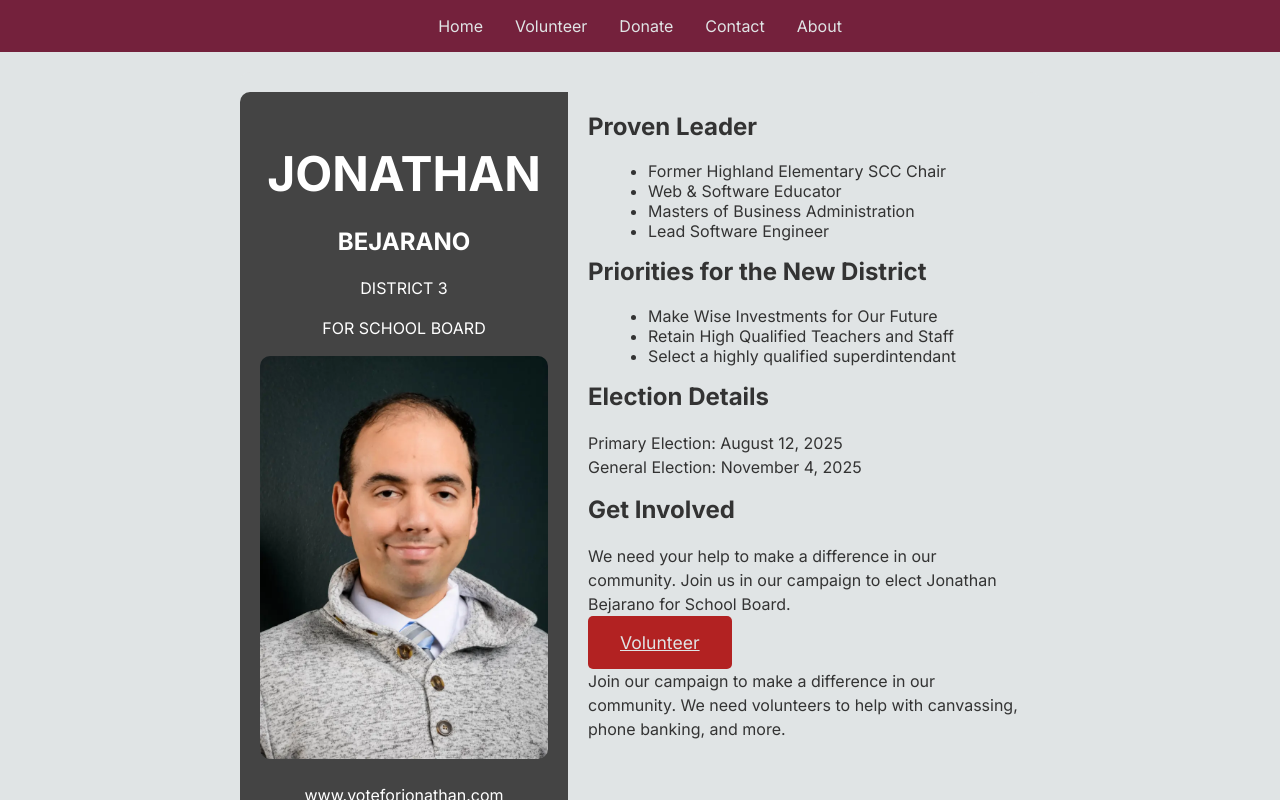
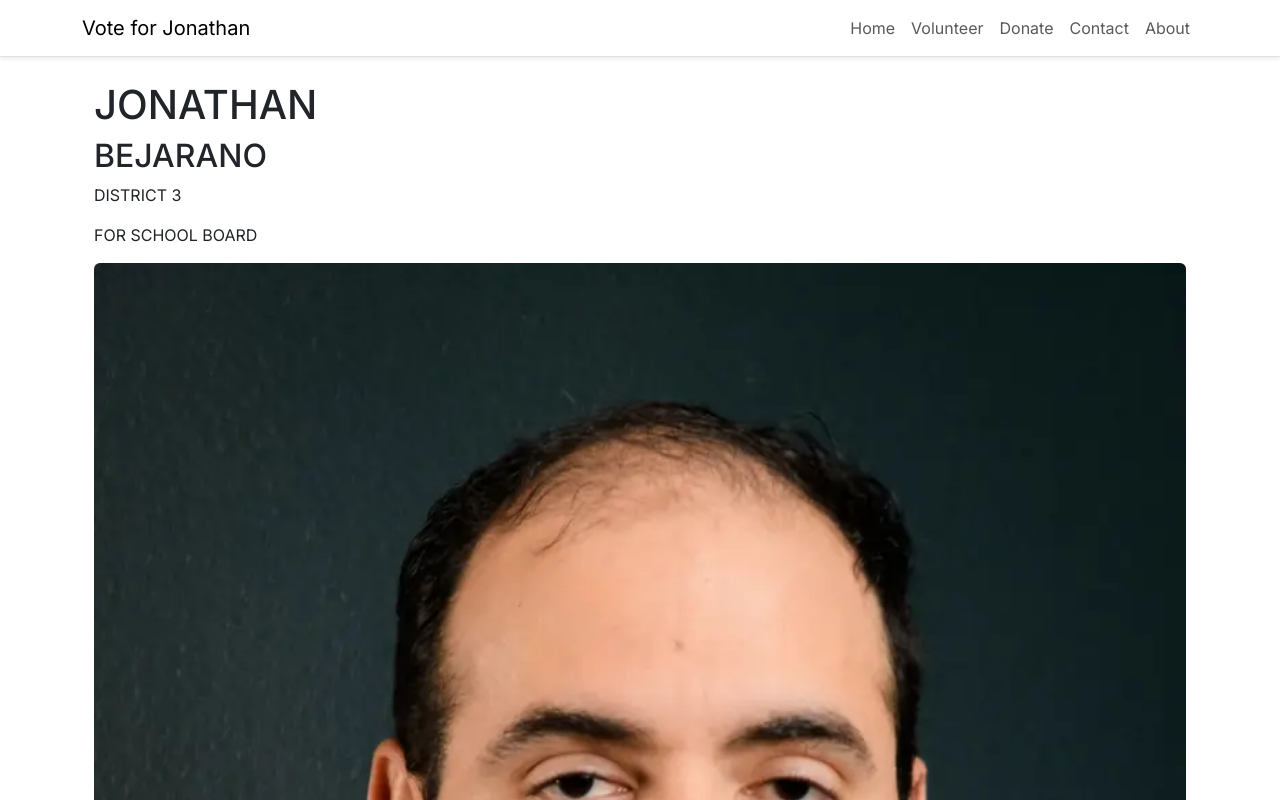
Before and after one commit to jbejar/voteforjonathan, a Next.js app: page / in a window 1280 px wide. Shown: the top 800 px of the page. Built offline with nearby package versions, Linux system fonts and the light colour scheme.

Commit message:
feat: migrate to Bootstrap and improve project structure
- Add Bootstrap and React Bootstrap integration
- Customize theme colors in SCSS
- Migrate layout to use React Bootstrap components
- Add ESLint configuration
- Extract metadata to separate file
- Add project coding standards documentation

```diff
--- a/src/app/globals.css
+++ /dev/null
@@ -1,129 +0,0 @@
-:root {
-  --primary: #444444;
-  --text: #333333;
-  --secondary: #74213C;
-  --accent: #B22222;
-  --neutral: #E0E4E5;
-}
-
-body {
-  margin: 0;
-  font-family: Arial, sans-serif;
-  background-color: var(--neutral);
-  color: var(--text);
-}
-
-header {
-  background-color: var(--secondary);
-  padding: 1rem;
-  text-align: center;
-}
-
-nav a {
-  color: var(--neutral);
-  margin: 0 1rem;
-  text-decoration: none;
-}
-
-.hero {
-  background-color: var(--primary);
-  color: var(--neutral);
-  padding: 3rem 1rem;
-  text-align: center;
-}
-
-.hero img {
-  max-width: 200px;
-  border-radius: 50%;
-  margin-bottom: 1rem;
-}
-
-.section {
-  padding: 2rem;
-  max-width: 800px;
-  margin: auto;
-}
-
-.cta {
-  background-color: var(--accent);
-  color: var(--neutral);
-  border: none;
-  padding: 1rem 2rem;
-  cursor: pointer;
-  font-size: 1.1em;
-  border-radius: 5px;
-  margin: 4rem 0;
-  transition: background-color 0.2s ease;
-
-}
-
-.cta:hover {
-  background-color: var(--secondary);
-}
-
-footer {
-  background-color: var(--secondary);
-  color: var(--neutral);
-  text-align: center;
-  padding: 1rem;
-}
-
-.container {
-  width: 800px;
-  margin: 20px auto;
-  background-color: var(--neutral);
-  color: var(--text);
-  border-radius: 10px;
-  overflow: hidden;
-}
-
-.side-by-side {
-  display: flex;
-  flex-direction: row; /* Aligns children in a row */
-}
-
-.left-side {
-  width: 40%;
-  background-color: var(--primary); /* Dark Blue */
-  color: white;
-  padding: 20px;
-  text-align: center;
-}
-
-.right-side {
-  width: 60%;
-  padding: 20px;
-}
-
-h1 {
-  font-size: 3em;
-  margin-bottom: 0.5em;
-}
-
-h2 {
-  font-size: 1.5em;
-  margin-top: 0;
-}
-
-p {
-  line-height: 1.5;
-}
-
-ul {
-  list-style-type: disc;
-  margin-left: 20px;
-}
-
-.image-container {
-  margin-bottom: 20px;
-}
-
-.image-container img {
-  width: 100%; /* Make image responsive within its container */
-  height: auto;
-  border-radius: 10px; /* Optional: Add rounded corners to the image */
-}
-
-.date {
-  font-weight: bold;
-}
--- /dev/null
+++ b/src/app/globals.scss
@@ -0,0 +1,23 @@
+// Override default variables before the import
+$theme-colors: (
+  "primary": #444444,
+  "secondary": #74213C,
+  "danger": #B22222,
+  "light": #E0E4E5,
+  "dark": #333333
+);
+
+// Import Bootstrap and its default variables
+@import "bootstrap/scss/bootstrap";
+
+/* Minimal custom styles that aren't available in Bootstrap */
+.hero img {
+  max-width: 200px;
+  border-radius: 50%;
+}
+
+.image-container img {
+  width: 100%;
+  height: auto;
+  border-radius: 0.375rem;
+}
--- a/src/app/layout.tsx
+++ b/src/app/layout.tsx
@@ -1,51 +1,49 @@
+'use client'
 import { Inter } from 'next/font/google'
-import { Metadata } from 'next'
-import './globals.css'
+import Container from 'react-bootstrap/Container'
+import Nav from 'react-bootstrap/Nav'
+import Navbar from 'react-bootstrap/Navbar'
+import './globals.scss'
 
 const inter = Inter({ subsets: ['latin'] })
 
-export const metadata: Metadata = {
-  title: 'Vote for Jonathan',
-  description: 'Election campaign website for Jonathan',
-  viewport: 'width=device-width, initial-scale=1',
-  keywords: 'election, campaign, jonathan, vote',
-  authors: [{ name: 'Jonathan' }],
-  openGraph: {
-    title: 'Vote for Jonathan',
-    description: 'Election campaign website for Jonathan',
-    type: 'website',
-  },
-}
-
 export default function RootLayout({
   children,
-}: {
+}: Readonly<{
   children: React.ReactNode
-}) {
+}>) {
   return (
     <html lang="en">
-      <body className={`${inter.className} antialiased`}>
-        <div className="flex flex-col min-h-screen">
-          <header className="sticky top-0 z-50 w-full bg-white border-b shadow-sm">
-            <nav className="mx-auto px-4 py-4">
-            <a href="#">Home</a>
-                    <a href="#">Volunteer</a>
-                    <a href="#">Donate</a>
-                    <a href="#">Contact</a>
-                    <a href="#">About</a>
-            </nav>
-          </header>
+      <body className={inter.className}>
+        <div className="d-flex flex-column min-vh-100">
+          <Navbar bg="white" expand="lg" className="shadow-sm border-bottom sticky-top">
+            <Container>
+              <Navbar.Brand href="/">Vote for Jonathan</Navbar.Brand>
+              <Navbar.Toggle aria-controls="basic-navbar-nav" />
+              <Navbar.Collapse id="basic-navbar-nav">
+                <Nav className="ms-auto">
+                  <Nav.Link href="/">Home</Nav.Link>
+                  <Nav.Link href="/volunteer">Volunteer</Nav.Link>
+                  <Nav.Link href="/donate">Donate</Nav.Link>
+                  <Nav.Link href="/contact">Contact</Nav.Link>
+                  <Nav.Link href="/about">About</Nav.Link>
+                </Nav>
+              </Navbar.Collapse>
+            </Container>
+          </Navbar>
 
-          <main className="flex-grow container mx-auto px-4 py-8">
-            {children}
+          <main className="flex-grow-1 py-4">
+            <Container>
+              {children}
+            </Container>
           </main>
 
-          <footer className="bg-gray-100 border-t">
-            <div className="container mx-auto px-4 py-8">
-            <div className="text-center text-gray-600">
-              <p>&copy; {new Date().getFullYear()} Campaign to Elect Jonathan</p>
-            </div>
-            </div>
+          <footer className="bg-light border-top py-4">
+            <Container>
+              <div className="text-center text-muted">
+                <p className="mb-0">&copy; {new Date().getFullYear()} Campaign to Elect Jonathan</p>
+              </div>
+            </Container>
           </footer>
         </div>
       </body>
```
Also changed, not shown: package.json (+6 -1 lines), src/app/metadata.ts (added, +14 -0 lines), .eslintrc.json (added), 2 other files (tests, documents, lock files or other folders).
